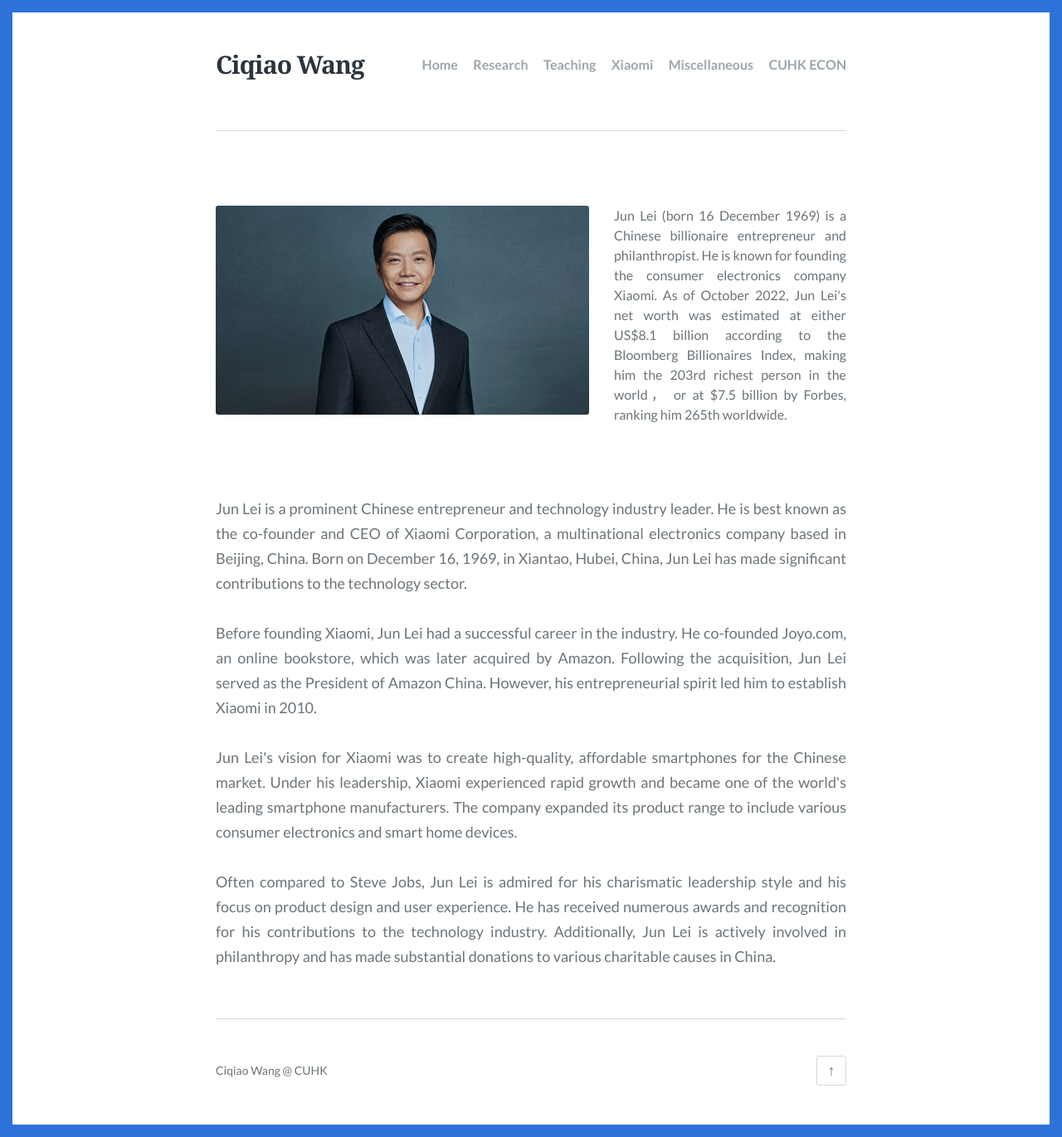
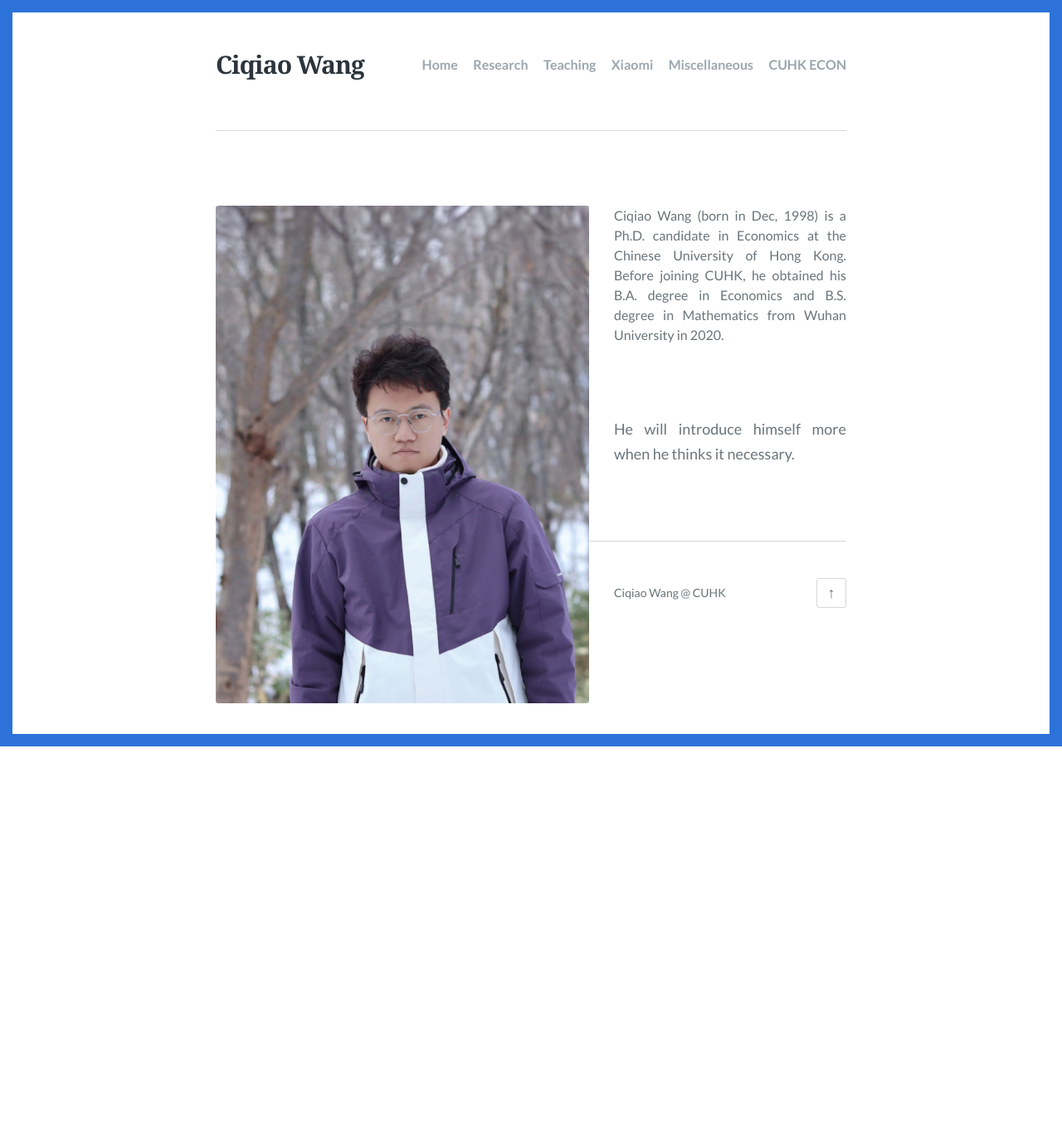
Before and after one commit to ciqiaowang/ciqiaowang.github.io, a Jekyll site: the page built from index.html, in a window 1280 px wide. Shown: the whole page at 83% size. Built offline with Jekyll 4.4.1, drawn with Linux system fonts in a browser that asks for light colours; the list of posts is cut into pages by our own code; after the commit the page ends 900 px from its top, so only the background shows below that.

Commit message:
Update index.html

```diff
--- a/index.html
+++ b/index.html
@@ -32,11 +32,11 @@ feature_image:
     <body>
         <div class="bigBox">
             <div class="bigBox_img_left">
-                <img src="images/junlei.jpg">
+                <img src="images/myself_snow.jpg">
             </div>
             <div class="bigBox_txt_right">
                 <p align="justify">
-                Jun Lei (born 16 December 1969) is a Chinese billionaire entrepreneur and philanthropist. He is known for founding the consumer electronics company Xiaomi. As of October 2022, Jun Lei's net worth was estimated at either US$8.1 billion according to the Bloomberg Billionaires Index, making him the 203rd richest person in the world， or at $7.5 billion by Forbes, ranking him 265th worldwide.
+                Ciqiao Wang (born in Dec, 1998) is a Ph.D. candidate in Economics at the Chinese University of Hong Kong. Before joining CUHK, he obtained his B.A. degree in Economics and B.S. degree in Mathematics from Wuhan University in 2020.
                 </p>
             </div>
         </div>
@@ -44,16 +44,9 @@ feature_image:
         <br/>
         <div class="bigBox">
             <p align="justify">
-                Jun Lei is a prominent Chinese entrepreneur and technology industry leader. He is best known as the co-founder and CEO of Xiaomi Corporation, a multinational electronics company based in Beijing, China. Born on December 16, 1969, in Xiantao, Hubei, China, Jun Lei has made significant contributions to the technology sector.
+                He will introduce himself more when he thinks it necessary.
                 <br/>
                 <br/>
-                Before founding Xiaomi, Jun Lei had a successful career in the industry. He co-founded Joyo.com, an online bookstore, which was later acquired by Amazon. Following the acquisition, Jun Lei served as the President of Amazon China. However, his entrepreneurial spirit led him to establish Xiaomi in 2010.
-                <br/>
-                <br/>
-                Jun Lei's vision for Xiaomi was to create high-quality, affordable smartphones for the Chinese market. Under his leadership, Xiaomi experienced rapid growth and became one of the world's leading smartphone manufacturers. The company expanded its product range to include various consumer electronics and smart home devices.
-                <br/>
-                <br/>
-               Often compared to Steve Jobs, Jun Lei is admired for his charismatic leadership style and his focus on product design and user experience. He has received numerous awards and recognition for his contributions to the technology industry. Additionally, Jun Lei is actively involved in philanthropy and has made substantial donations to various charitable causes in China.
             </p>
         </div>
     </body>
```
